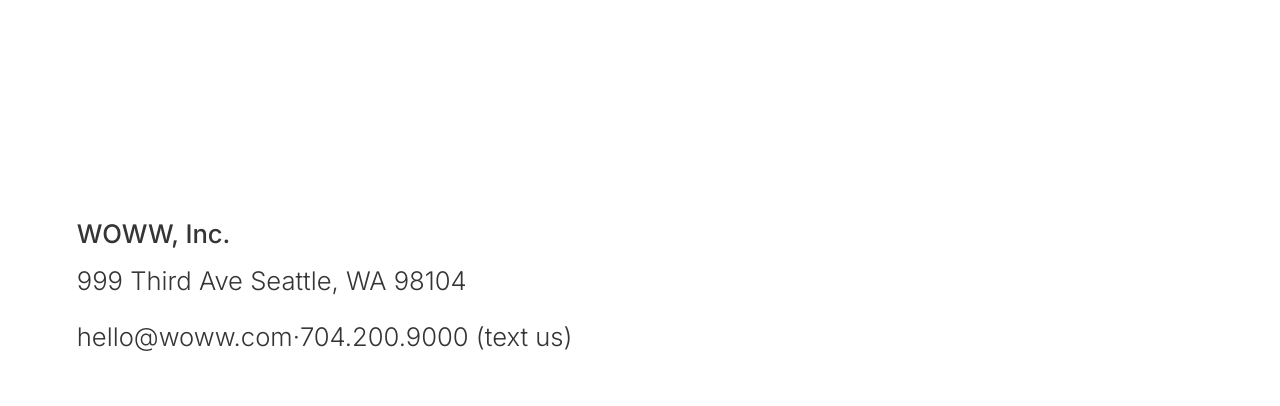
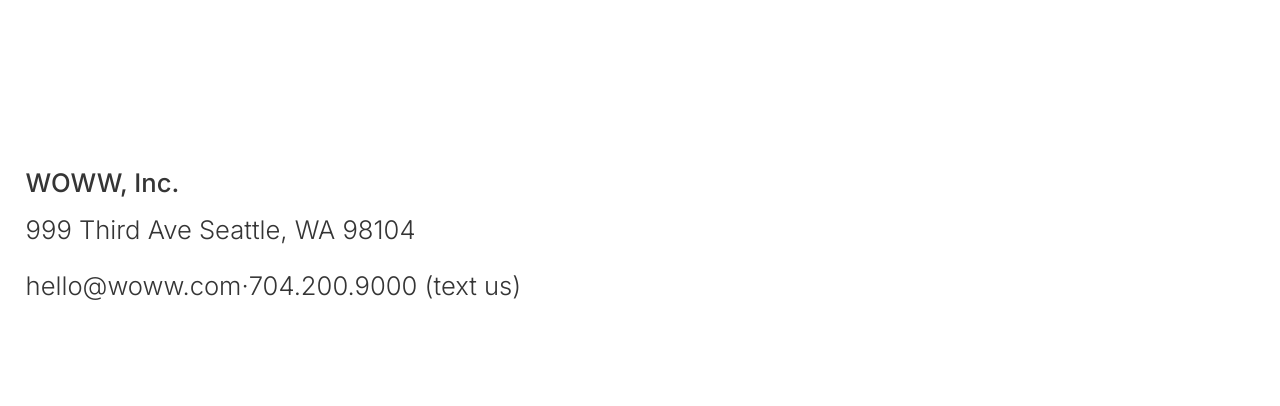
Before and after one commit to mridhor/woww-page, a website built with Vite: page index.html in a window 1280 px wide. Shown: the part 541-947 px from the top of the page. Built offline with nearby package versions, Linux system fonts and the light colour scheme.

Commit message:
Update style.css

```diff
--- a/src/style.css
+++ b/src/style.css
@@ -20,7 +20,7 @@ body {
 #app {
   max-width: 1280px;
   margin: 0 auto;
-  padding: 6vw 6vw 1.3vw;
+  padding: 2vw 6vw 4vw 2vw;
   text-align: left;
   display: flex;
   flex-direction: column;
```
